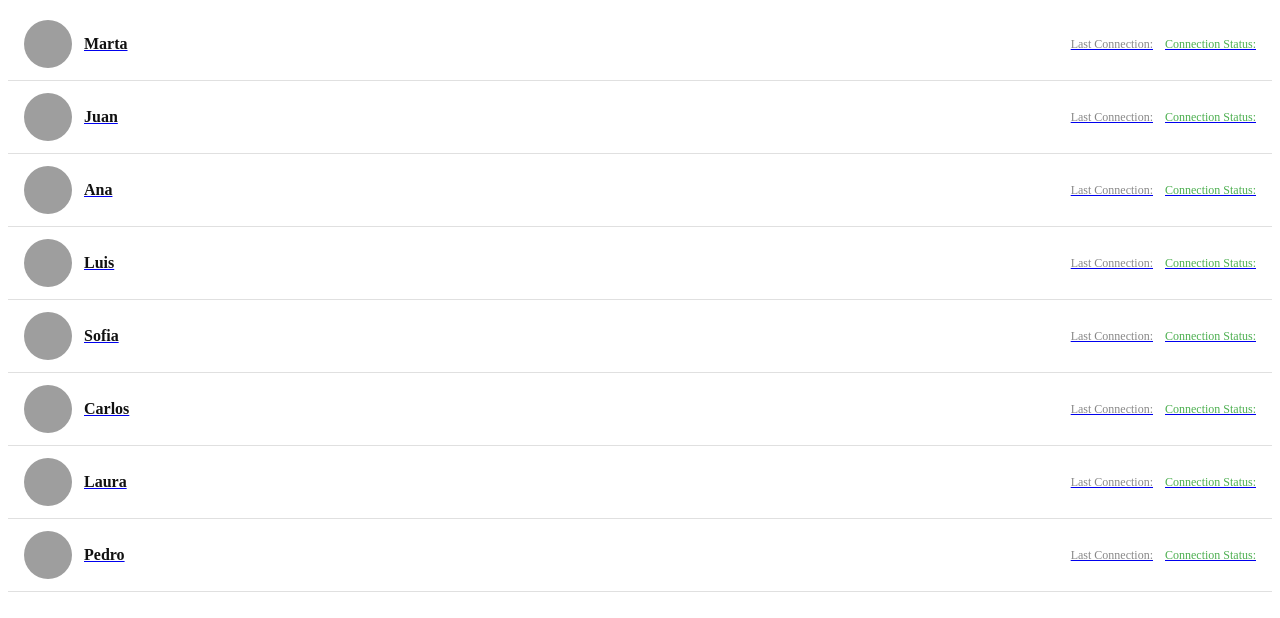
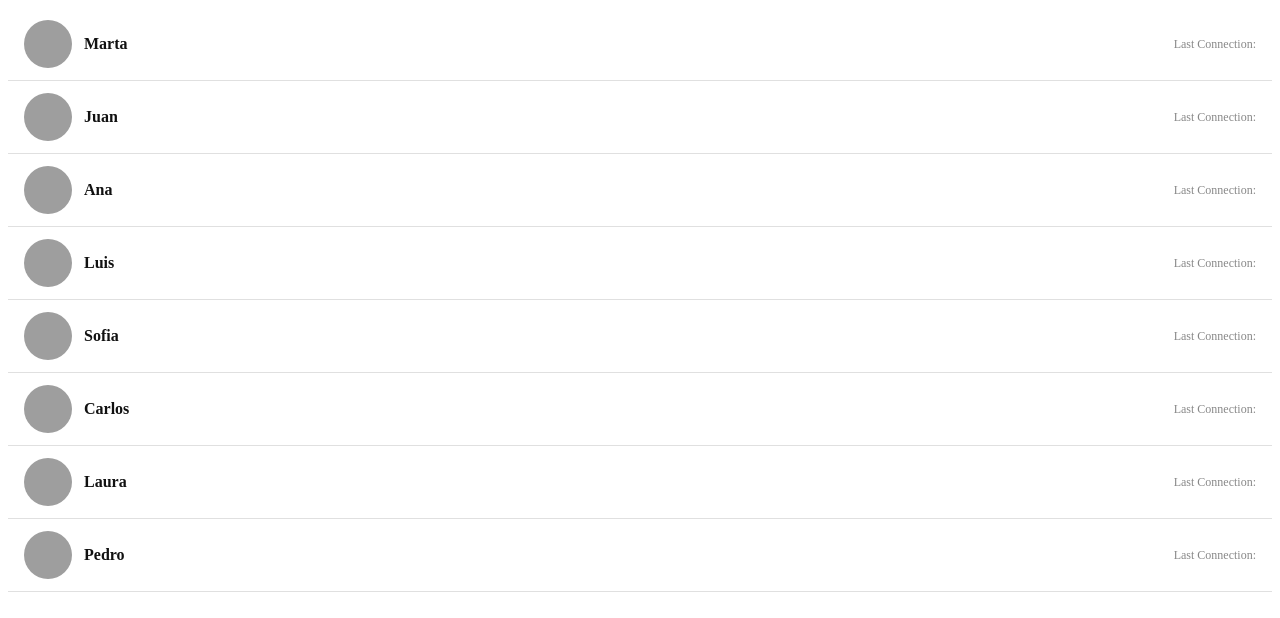
Before and after one commit to Ro-sanroman/Mensajeria_UTN_07-25, a React (Vite) app: page / in a window 1280 px wide. Shown: the top 618 px of the page. Built offline with nearby package versions, Linux system fonts and the light colour scheme; grey boxes are pictures that could not be loaded.

Commit message:
Mejora css ContactScreen

```diff
--- a/src/Components/ContactItem/ContactItem.jsx
+++ b/src/Components/ContactItem/ContactItem.jsx
@@ -11,9 +11,6 @@ const ContactItem = ({ contact }) => {
         <span className={styles.contactConection}>
           Last Connection: {contact.lastConnection}
         </span>
-        <span className={styles.contactStatus}>
-          Connection Status: {contact.connectionStatus}
-        </span>
       </div>
     </Link>
   );
--- a/src/Components/ContactItem/ContactItem.module.css
+++ b/src/Components/ContactItem/ContactItem.module.css
@@ -1,3 +1,8 @@
+:global(a) {
+  text-decoration: none;
+  color: inherit;
+}
+
 .contactItem {
   display: flex;
   align-items: center;
@@ -36,13 +41,3 @@
   margin-left: auto;
   text-align: right;
 }
-
-.contactStatus {
-  font-size: 12px;
-  color: #4caf50;
-  display: flex;
-  margin-left: auto;
-  text-align: right;
-  text-decoration: none;
-  outline: none;
-}
```
